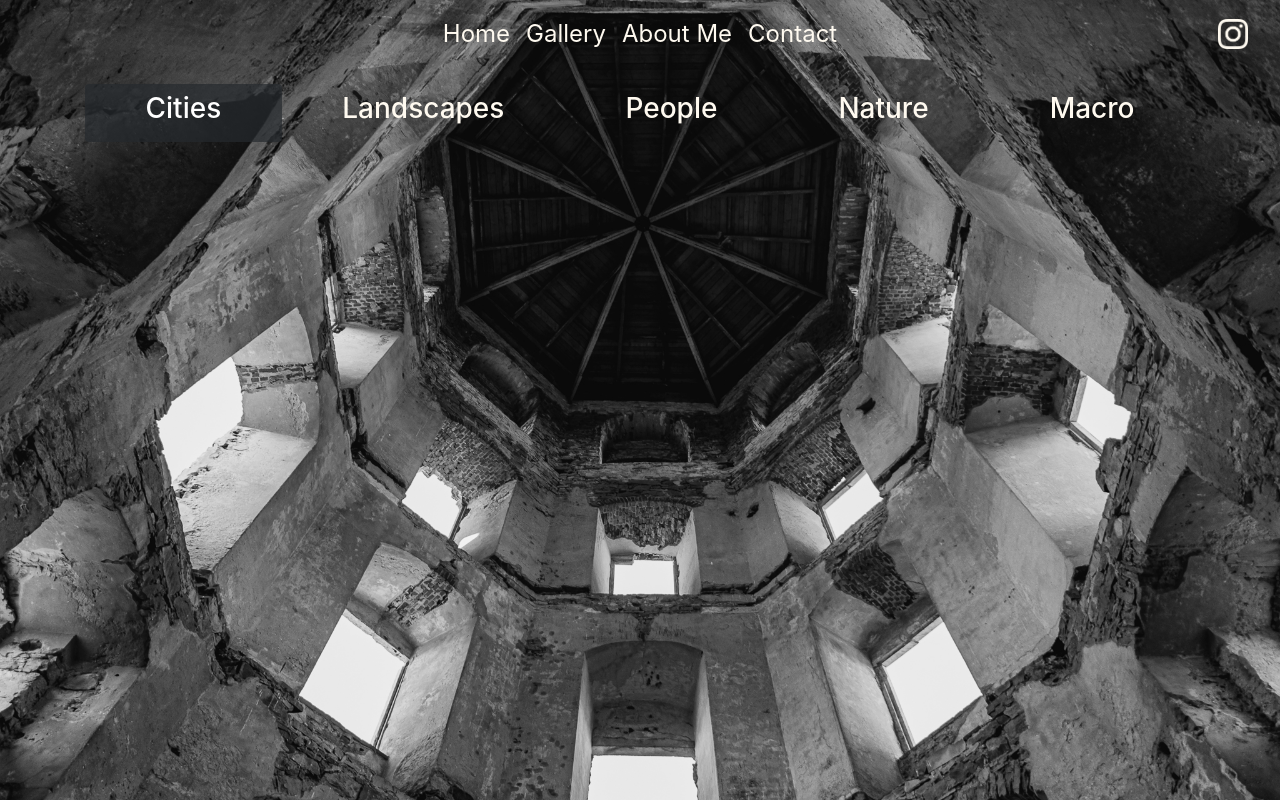
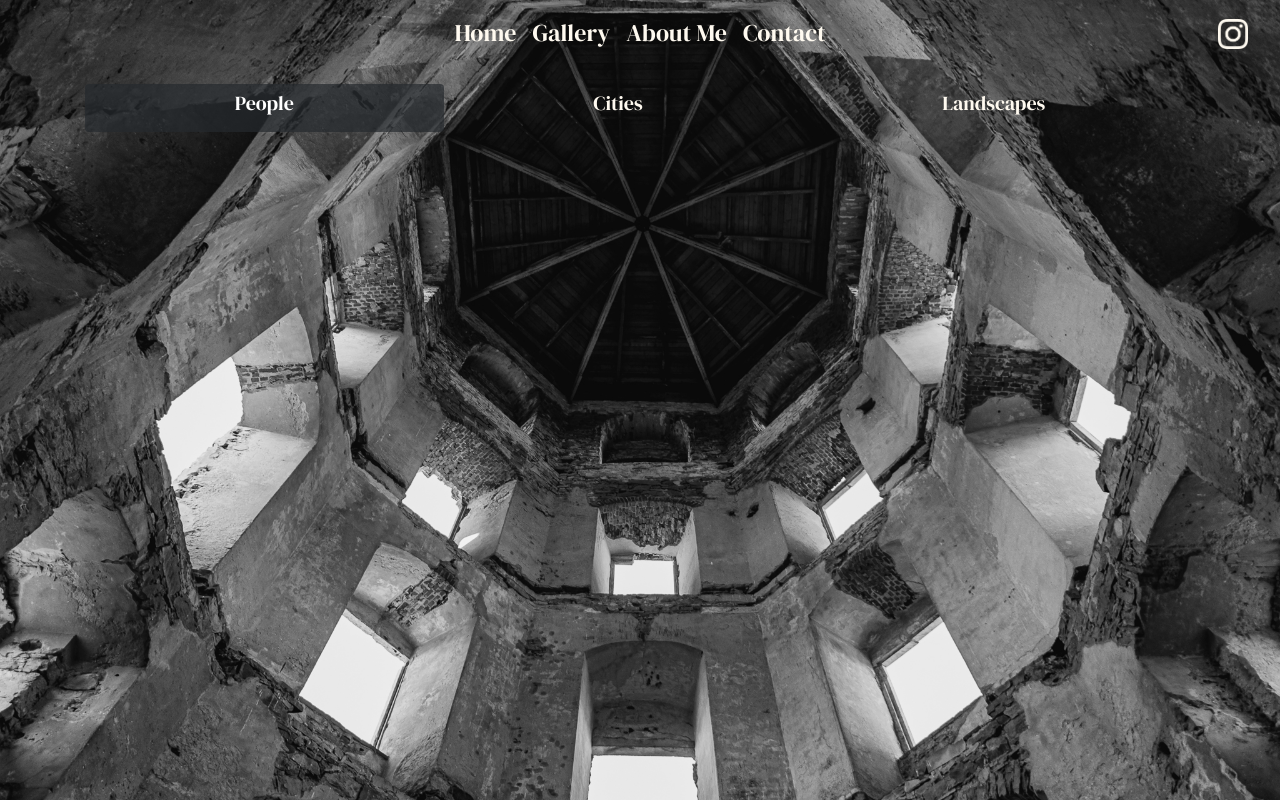
Before and after one commit to Temetappi/WebsiteDjango, a Django app: page /gallery in a window 1280 px wide. Run offline with Django 3.2, Linux system fonts and the light colour scheme; data that the repository does not hold is empty; some libraries are stand-ins or nearby versions.

```diff
--- a/static/css/main.css
+++ b/static/css/main.css
@@ -1,5 +1,6 @@
 html,body,header {
     height:100vh;
+    font-family: dm_serif_displayregular;
 }
 
 body {
@@ -10,6 +11,15 @@ body {
     background-attachment: fixed;
     background-position: center top;
     overflow:hidden;
+}
+
+@font-face {
+    font-family: 'dm_serif_displayregular';
+    src: url('/static/fonts/dmserifdisplay-regular-webfont.woff2') format('woff2'),
+         url('/static/fonts/dmserifdisplay-regular-webfont.woff') format('woff');
+    font-weight: normal;
+    font-style: normal;
+
 }
 
 .scrollable {
--- a/templates/gallery.html
+++ b/templates/gallery.html
@@ -2,18 +2,16 @@
 {% block content %}
 <div class="container mt-3 mb-5">
     <div class="nav nav-pills nav-fill" role="tablist">
-        <a class="nav-item nav-link active" data-toggle="pill" href="#city" role="tab"><h3>Cities</h3></a>
-        <a class="nav-item nav-link" data-toggle="pill" href="#landscapes" role="tab"><h3>Landscapes</h3></a>
-        <a class="nav-item nav-link" data-toggle="pill" href="#people" role="tab"><h3>People</h3></a>
-        <a class="nav-item nav-link" data-toggle="pill" href="#nature" role="tab"><h3>Nature</h3></a>
-        <a class="nav-item nav-link" data-toggle="pill" href="#macro" role="tab"><h3>Macro</h3></a>
+        <a class="nav-item nav-link active" data-toggle="pill" href="#people" role="tab"><h5>People</h5></a>
+        <a class="nav-item nav-link" data-toggle="pill" href="#city" role="tab"><h5>Cities</h5></a>
+        <a class="nav-item nav-link" data-toggle="pill" href="#landscapes" role="tab"><h5>Landscapes</h5></a>
     </div>
 </div>
 
 <div id="gallerycontainer" class="container">
     <div class="tab-content scrollable" id="myTabContent">
         {% for q, value in photos.items %}
-        {% if q == 'city'%}
+        {% if q == 'people'%}
         <div class="tab-pane fade show active" id={{ q }} role="tabpanel">
             {% else %}
             <div class="tab-pane fade " id={{ q }} role="tabpanel">
@@ -32,7 +30,6 @@
                                 <h5 class="img-title mx-auto">Click to enlarge</h5>
                             </div>
                         </div>
-
                         {% endfor %}
                     </div>
                 </div>
```
Also changed, not shown: static/fonts/dmserifdisplay-italic-webfont.woff (added), static/fonts/dmserifdisplay-italic-webfont.woff2 (added), static/fonts/dmserifdisplay-regular-webfont.woff (added), static/fonts/dmserifdisplay-regular-webfont.woff2 (added).
